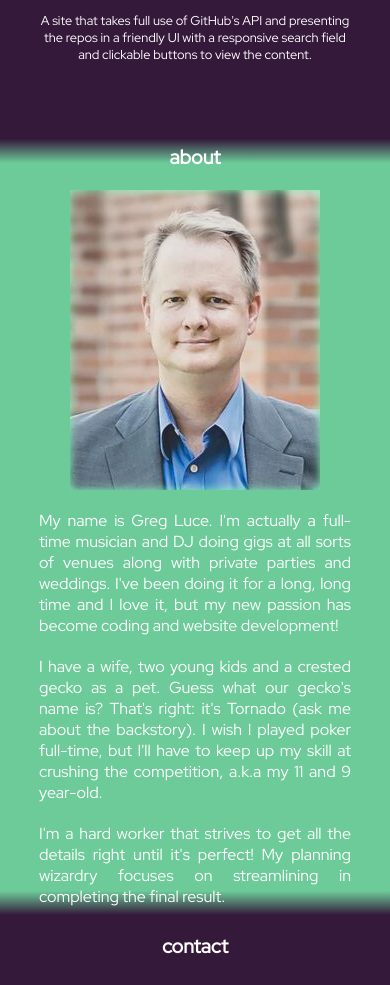
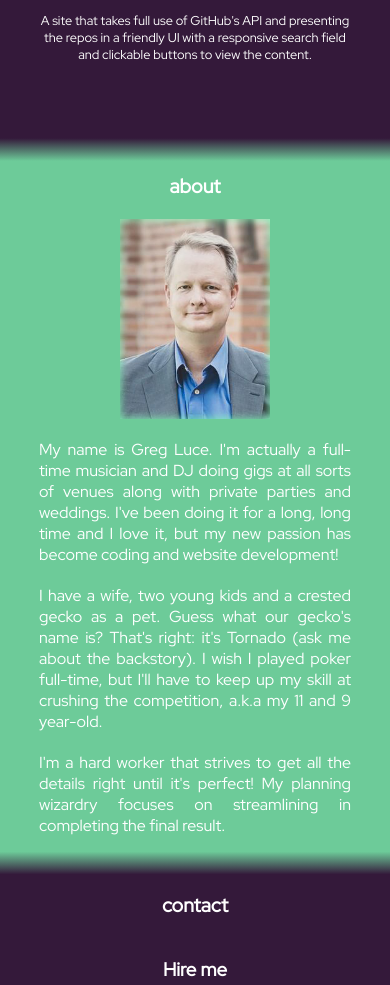
Before and after one commit to Aechelon-Online/Aechelon-Online, a plain HTML site: page index.html in a window 390 px wide. Shown: the part 1560-2545 px from the top of the page. Drawn offline with Linux system fonts and the light colour scheme.

Commit message:
Fixed 'about' img resize

```diff
--- a/css/main.css
+++ b/css/main.css
@@ -211,15 +211,18 @@
 #about {
     background: linear-gradient(to bottom, rgb(52, 25, 58) 2%, #6dcb99 5%, #6dcb99 96%, rgb(52, 25, 58) 99% );
     color: #ffffff;
-    height: 800px;
+    padding-top: 30px;
+    height: auto;
     width: 100%;
     display: flex;
     justify-content: center;
     align-items: center;
     flex-flow: column nowrap;
 }
+
 .about-wrapper {
   width: 80%;
+  padding-bottom: 30px;
   display: flex;
   justify-content: center;
   align-items: center;
@@ -228,15 +231,15 @@
 
 
 .about-image {
-  position: relative;
-  width: 250px;
-  height: 300px;
   background: url(../img/acs-website-heatshot-jacket.jpg);
+  background-size: cover;
+  width: clamp(150px, 24vw, 180px);
+  height: clamp(200px, 32vw, 240px);
 
 }
 
 .image-layer {
-  position: absolute;
+  background: transparent;
   box-shadow: inset 0 0 10px #83f7b9;
   top: 0;
   left: 0;
@@ -248,6 +251,7 @@
   margin: 0;
   padding: 20px 0;
 }
+
 #about p {
   width: 100%;
   margin-top: 20px;
@@ -260,16 +264,19 @@
   align-items: center;
   flex-flow: row wrap;
 }
+
 #contact {
     background: #34193a;
     color: #ffffff;
     text-align: center;
     width: 100%;
 }
+
 #contact h2 {
   margin: 0;
   padding-top: 10px;
 }
+
 .third-width {
     display: flex;
     justify-content: center;
@@ -404,7 +411,7 @@
 #about {
       background: linear-gradient(to bottom, rgb(52, 25, 58) 2%, #6dcb99 5%, #6dcb99 96%, rgb(52, 25, 58) 99% );
       color: #ffffff;
-      height: clamp(300px, 60vw, 800px);
+      height: auto;
       width: 100%;
       display: flex;
       justify-content: center;
```
Also changed, not shown: index.html (+3 -3 lines).
